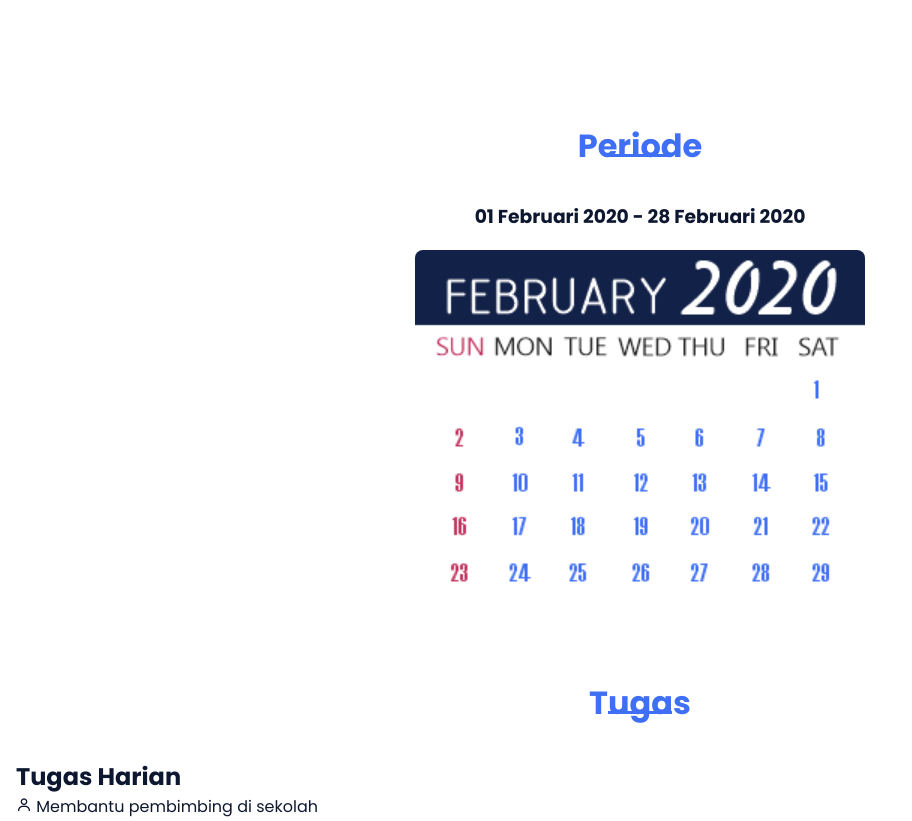
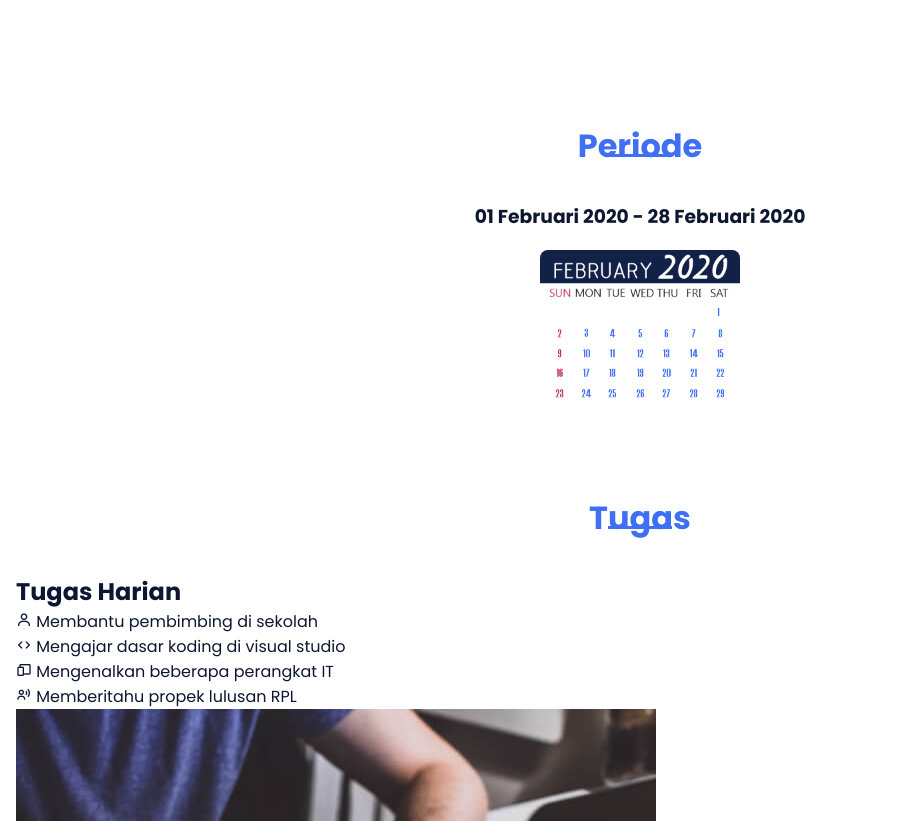
Before and after one commit to f4nn18/f4nn.github.io, a PHP site: page /w1.html in a window 1280 px wide. Shown: the part 625-1446 px from the top of the page, without its empty margins (0-912 px from the left). Run offline with PHP 8.4, Linux system fonts and the light colour scheme.

Commit message:
cal size

```diff
--- a/assets/css/wstyles.css
+++ b/assets/css/wstyles.css
@@ -282,7 +282,7 @@
 }
 
 .cal__img img {
-  width: 450px;
+  width: 200px;
   border-radius: .5rem;
 
 
@@ -523,7 +523,7 @@
     width: 300px;
   }
   .cal__img img {
-    width: 450px;
+    width: 300px;
   }
   .skills__container {
     grid-template-columns: repeat(2, 1fr);
```
